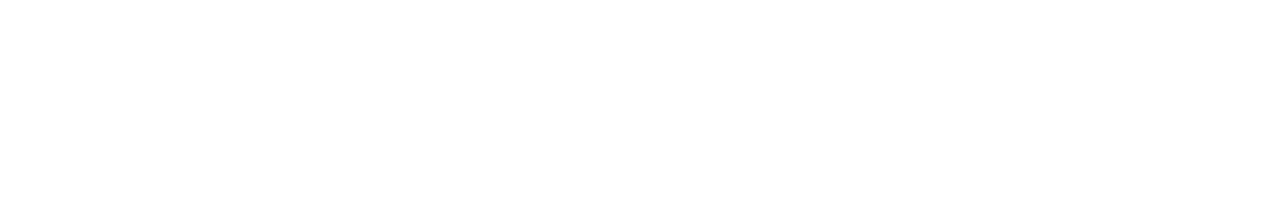
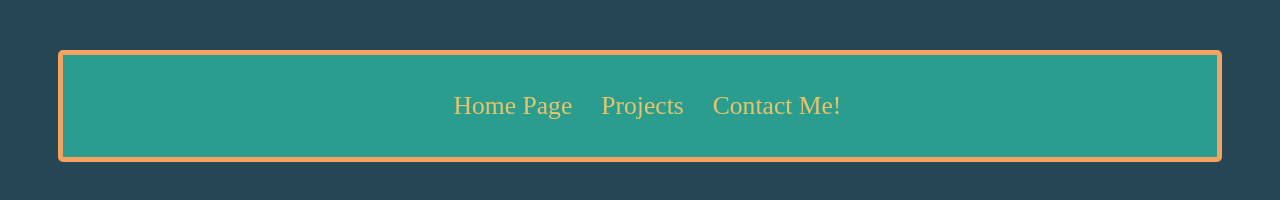
Before and after one commit to JeffFranklin36/PortfolioPage, a plain HTML site: page contact.html in a window 1280 px wide. Drawn offline with Linux system fonts and the light colour scheme.

Commit message:
messed with padding and margin

```diff
--- a/contact.html
+++ b/contact.html
@@ -0,0 +1,27 @@
+<html lang="en">
+<head>
+ <meta charset="UTF-8">
+ <meta http-equiv="X-UA-Compatible" content="IE=edge">
+ <meta name="viewport" content="width=device-width, initial-scale=1.0">
+ <title>Contact Jeffrey</title>
+ <link href="style.css" rel="stylesheet" type="text/css">
+</head>
+<body>
+ <header>
+  <nav>
+   <ul>
+    <li>
+     <a href="index.html">Home Page</a>
+    </li>
+    <li>
+     <a href="projects.html">Projects</a>
+    </li>
+    <li>
+     <a href="contact.html">Contact Me!</a>
+    </li>
+   </ul>
+ </nav>
+  </header>
+
+</body>
+</html>
--- a/style.css
+++ b/style.css
@@ -8,6 +8,7 @@ h1 {
 
 body {
  background: #264653;
+ text-align: center;
 }
 
 span {
@@ -17,6 +18,11 @@ span {
 nav {
  background-color: #2a9d8f;
  padding: 10px;
+ border: 5px solid #F4A261;
+ border-radius: 5px;
+ color: #e9c46a;
+ padding: 20px;
+ margin: 50px;
 }
 
 nav ul {
@@ -36,7 +42,7 @@ nav a {
 }
 
 nav a:hover {
- color: darkred;
+ color: #E76F51;
 }
 
 main .projects {
@@ -46,6 +52,6 @@ main .projects {
  border-radius: 5px;
  color: #e9c46a;
  font-size: 2em;
- padding: 20px;
+ padding: 100px;
  margin: 10px;
 }
```
Also changed, not shown: projects.html (+27 -0 lines).
